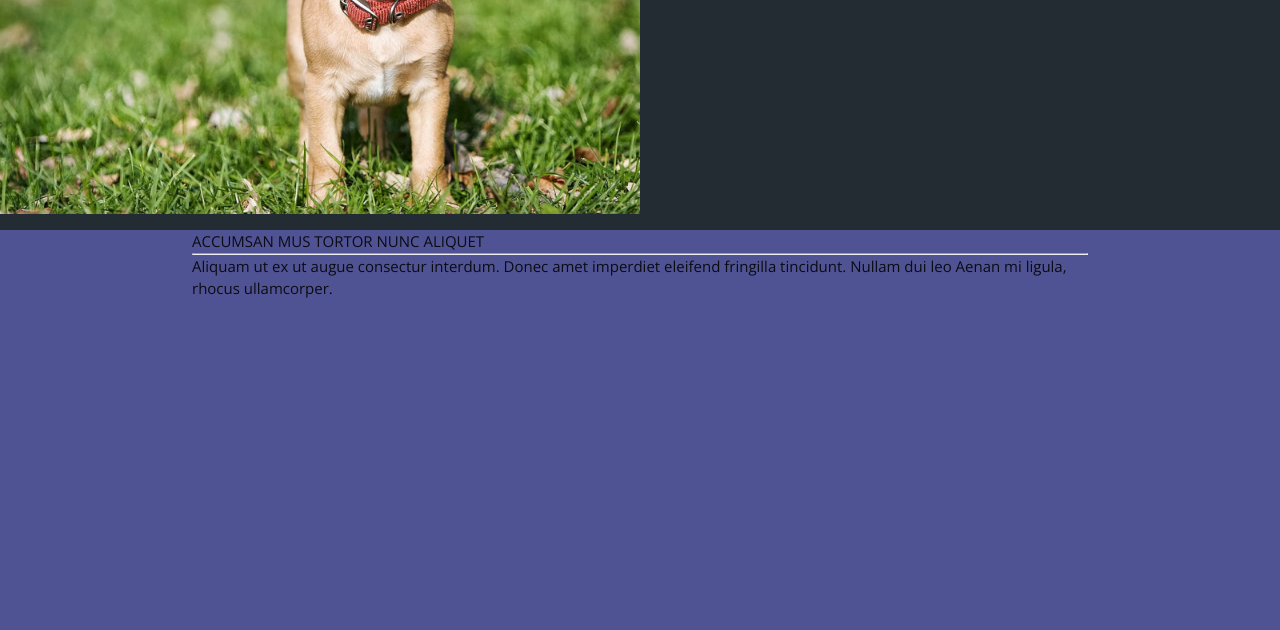
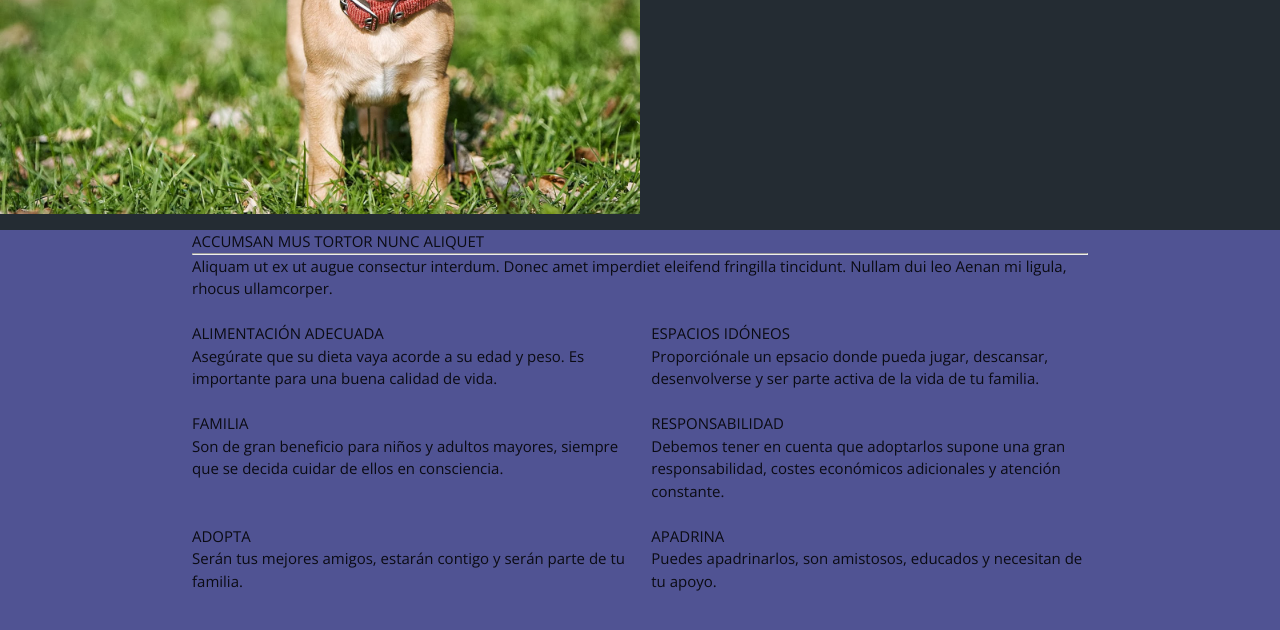
Before and after one commit to mishrole/puppy-love, a plain HTML site: page index.html in a window 1280 px wide. Shown: the part 2450-3080 px from the top of the page. Drawn offline with nearby package versions, Linux system fonts and the light colour scheme.

Commit message:
9:50 | Lab

```diff
--- a/index.html
+++ b/index.html
@@ -6,7 +6,7 @@
     <meta name="viewport" content="width=device-width, initial-scale=1.0">
     <link href="https://fonts.googleapis.com/css?family=Open+Sans" rel="stylesheet">
 	<title>Puppy Love</title>
-	<link rel="stylesheet" types="text/css" href="css/materialize.css">
+	<link rel="stylesheet" type="text/css" href="css/materialize.css">
 	<link rel="stylesheet" type="text/css" href="css/styles.css">
 </head>
 <body>
@@ -116,6 +116,37 @@
 					<hr class="">
 					<p>Aliquam ut ex ut augue consectur interdum. Donec amet imperdiet eleifend fringilla tincidunt. Nullam dui leo Aenan mi ligula, rhocus ullamcorper.</p>
 				</div>
+
+				<div class="col s12 m6">
+					<img src="" alt="">
+					<p class="uppercase">Alimentación adecuada</p>
+					<p>Asegúrate que su dieta vaya acorde a su edad y peso. Es importante para una buena calidad de vida.</p>
+				</div>
+				<div class="col s12 m6">
+					<img src="" alt="">
+					<p class="uppercase">Espacios idóneos</p>
+					<p>Proporciónale un epsacio donde pueda jugar, descansar, desenvolverse y ser parte activa de la vida de tu familia.</p>
+				</div>
+				<div class="col s12 m6">
+					<img src="" alt="">
+					<p class="uppercase">Familia</p>
+					<p>Son de gran beneficio para niños y adultos mayores, siempre que se decida cuidar de ellos en consciencia.</p>
+				</div>
+				<div class="col s12 m6">
+					<img src="" alt="">
+					<p class="uppercase">Responsabilidad</p>
+					<p>Debemos tener en cuenta que adoptarlos supone una gran responsabilidad, costes económicos adicionales y atención constante.</p>
+				</div>
+				<div class="col s12 m6">
+					<img src="" alt="">
+					<p class="uppercase">Adopta</p>
+					<p>Serán tus mejores amigos, estarán contigo y serán parte de tu familia.</p>
+				</div>
+				<div class="col s12 m6">
+					<img src="" alt="">
+					<p class="uppercase">Apadrina</p>
+					<p>Puedes apadrinarlos, son amistosos, educados y necesitan de tu apoyo.</p>
+				</div>
 			</div>
 		</div>
 	</section>
```
